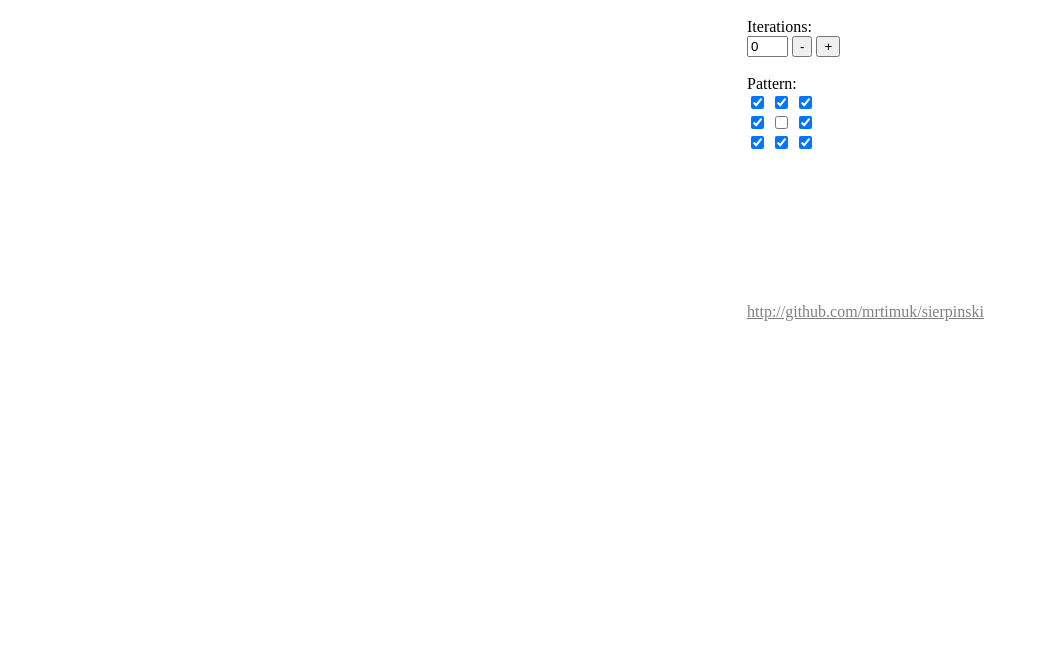
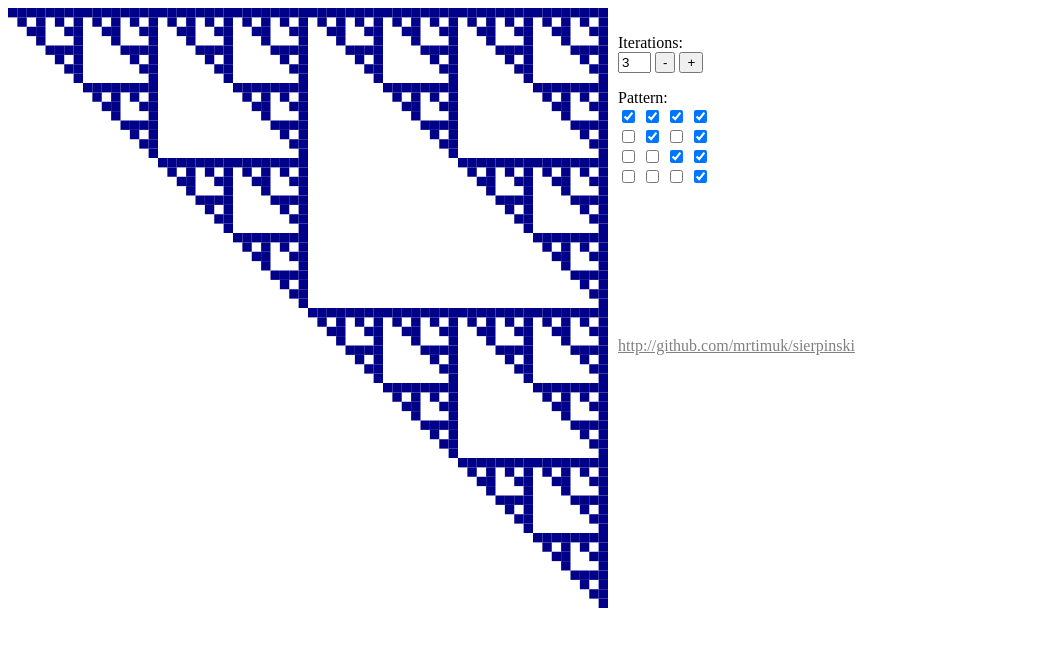
Before and after one commit to mrtimuk/sierpinski, a plain HTML site: page sierpinski.html in a window 1280 px wide. Shown: the whole page, without its empty margins (0-1039 px from the left). Drawn offline with Linux system fonts and the light colour scheme.

Commit message:
Default to triangle; redraw

```diff
--- a/sierpinski.html
+++ b/sierpinski.html
@@ -9,38 +9,49 @@
 <body>
 <script type="text/javascript">
 	// Create a canvas if we can, otherwise use svg
-var elem = document.createElement('canvas');
-var useSvg = 0;
+	const elem = document.createElement('canvas');
+	const useSvg = 0;
 	if (!elem) {
 		elem = document.createElement('svg');
 		useSvg = 1;
 	}
-elem.setAttribute("id","cont");
-elem.width = elem.height = elem.style.width = elem.style.height = 729;
+	elem.setAttribute("id","canvas");
+	elem.width = elem.height = 600;
+	elem.style.width = elem.style.height = "600px";
 	elem.style.float = "left";
 	document.body.appendChild(elem);
 </script>
 
 <div style="float:left; padding: 10px">
+<div>
+	<p>
 		Iterations:<br>
-	<input onkeyup="render()" id="edt_n" value="0" maxLength="2" size="2"/>
-	<button onclick="decr()">-</button>
-	<button onclick="incr()">+</button>
-
-	<div>
+		<input onkeyup="render()" id="iters" value="3" maxLength="1" size="1" />
+		<button id="decr">-</button>
+		<button id="incr">+</button>
+	</p>
+	<p>
+		Pattern:<br>
+		<input id="c00" type="checkbox" checked="1" />
+		<input id="c01" type="checkbox" checked="1" />
+		<input id="c02" type="checkbox" checked="1" />
+		<input id="c03" type="checkbox" checked="1" />
 		<br>
-	Pattern:<br>
-	<input id="c00" type="checkbox" checked="1"/>
-	<input id="c01" type="checkbox" checked="1"/>
-	<input id="c02" type="checkbox" checked="1"/>
+		<input id="c10" type="checkbox" />
+		<input id="c11" type="checkbox" checked="1" />
+		<input id="c12" type="checkbox" />
+		<input id="c13" type="checkbox" checked="1" />
 		<br>
-	<input id="c10" type="checkbox" checked="1"/>
-	<input id="c11" type="checkbox"/>
-	<input id="c12" type="checkbox" checked="1"/>
+		<input id="c20" type="checkbox" />
+		<input id="c21" type="checkbox" />
+		<input id="c22" type="checkbox" checked="1" />
+		<input id="c23" type="checkbox" checked="1" />
 		<br>
-	<input id="c20" type="checkbox" checked="1"/>
-	<input id="c21" type="checkbox" checked="1"/>
-	<input id="c22" type="checkbox" checked="1"/>
+		<input id="c30" type="checkbox" />
+		<input id="c31" type="checkbox" />
+		<input id="c32" type="checkbox" />
+		<input id="c33" type="checkbox" checked="1" />
+	</p>
 </div>
 
 <div style="margin-top:150px">
@@ -49,45 +60,47 @@ document.body.appendChild(elem);
 </div>
 
 <script type="text/javascript">
-	var cont = document.getElementById('cont');
-	var edt_n = document.getElementById('edt_n');
+	const xmlns = "http://www.w3.org/2000/svg";
+	const canvas = document.getElementById('canvas');
+	const elIters = document.getElementById('iters');
 
-	xmlns = "http://www.w3.org/2000/svg";
-
-	function incr() {
-		edt_n.value++;
+	document.getElementById("incr").addEventListener("click", () => {
+		elIters.value++;
 		render();
-	}
-	function decr() {
-		if (edt_n.value > 0) { edt_n.value--; }
+	});
+	document.getElementById("decr").addEventListener("click", () => {
+		if (elIters.value > 0) { elIters.value--; }
 		render();
-	}
-
-	var pattern = [[],[],[]];
+	});
 
 	function render() {
-		var n = edt_n.value;
-		var size = cont.width;
-		clear();
+		const size = canvas.width;
 
-		for (var j = 0; j < 3; j++){
-			for (var i = 0; i < 3; i++) {
+		let pattern = [[],[],[],[]];
+		for (let j = 0; j < 4; j++){
+			for (let i = 0; i < 4; i++) {
 				pattern[i][j] = document.getElementById("c"+j+i).checked;
 			}
 		}
 
-		fractal(0,0,size,cont,n);
+		clear();
+		fractal(pattern, 0, 0, size, canvas, elIters.value);
 	}
 
-	function fractal(x,y,s,c,n) {
-		if (n == 0 || s == 1) {
-			pixel(x,y,s,c);
+	for (let j = 0; j < 4; j++){
+		for (let i = 0; i < 4; i++) {
+			document.getElementById("c"+j+i).addEventListener("click", render);
+		}}
+
+	function fractal(pattern, x, y, size, canvas, n) {
+		if (n == 0 || size == 1) {
+			pixel(x, y, size, canvas);
 		} else {
-			s = s/3;
-			for (var j = 0; j < 3; j++){
-				for (var i = 0; i < 3; i++) {
+			size = size/4;
+			for (let j = 0; j < 4; j++){
+				for (let i = 0; i < 4; i++) {
 					if (pattern[i][j]) {
-						fractal(x+s*i, y+s*j, s, c, n-1);
+						fractal(pattern, x+size*i, y+size*j, size, canvas, n-1);
 					}
 				}
 			}
@@ -98,15 +111,15 @@ document.body.appendChild(elem);
 		if (useSvg) {
 			cont.innerHTML = '';
 		} else {
-			var ctx = cont.getContext("2d");
+			var ctx = canvas.getContext("2d");
 			ctx.imageSmoothingEnabled= false
 			ctx.fillStyle = '#fff';
-			ctx.fillRect (0,0,cont.width,cont.height);
+			ctx.fillRect (0,0,canvas.width,canvas.height);
 			ctx.fillStyle = '#008';
 		}
 	}
 
-	function pixel(x,y,size,cont) {
+	function pixel(x, y, size, canvas) {
 		if (useSvg) {
 			var rect = document.createElementNS(xmlns, 'rect');
 			rect.setAttribute('x', x );
@@ -116,10 +129,11 @@ document.body.appendChild(elem);
 			rect.setAttribute('style', 'fill:rgb(0,0,128);');
 			cont.appendChild(rect);
 		} else {
-			var ctx = cont.getContext("2d");
+			var ctx = canvas.getContext("2d");
 			ctx.fillRect(x,y,size,size);
 		}
 	}
+	render();
 </script>
 </body>
 </html>
```
Lines whose indentation alone changed are shown as unchanged.
